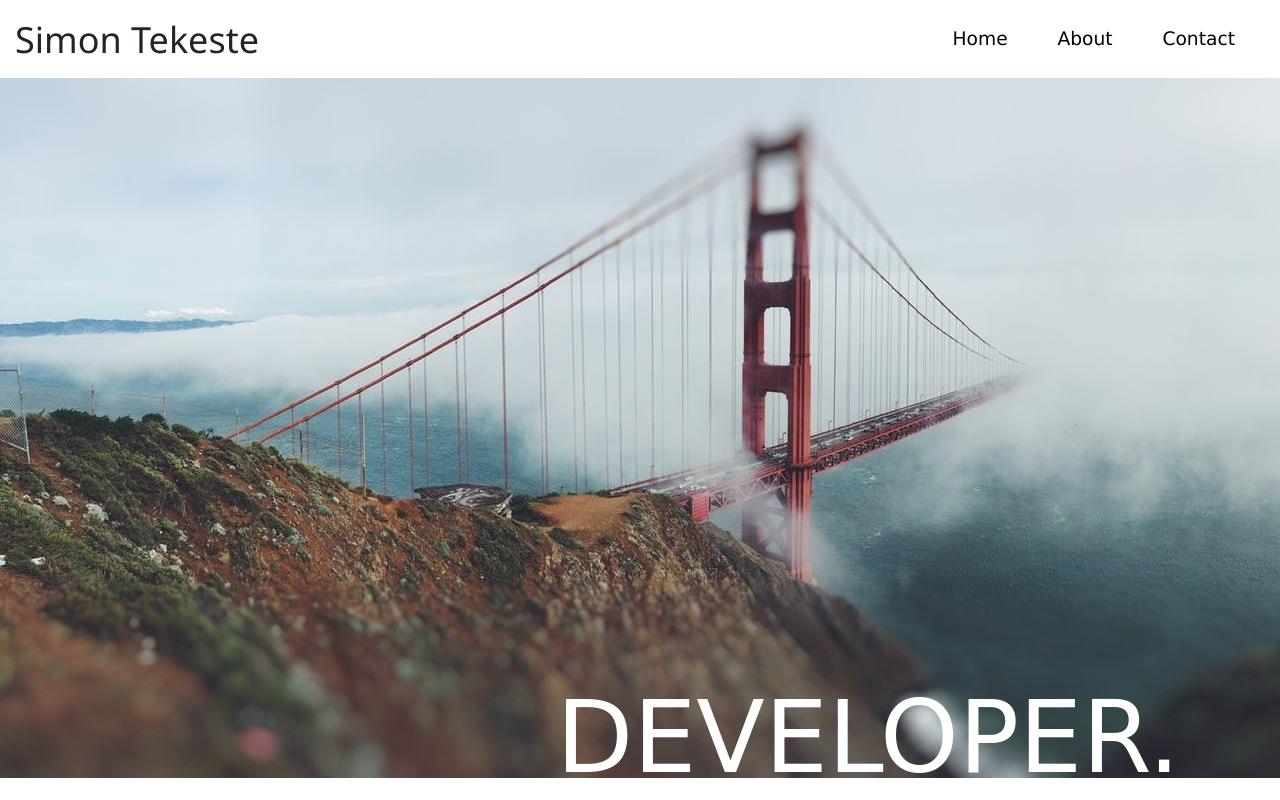
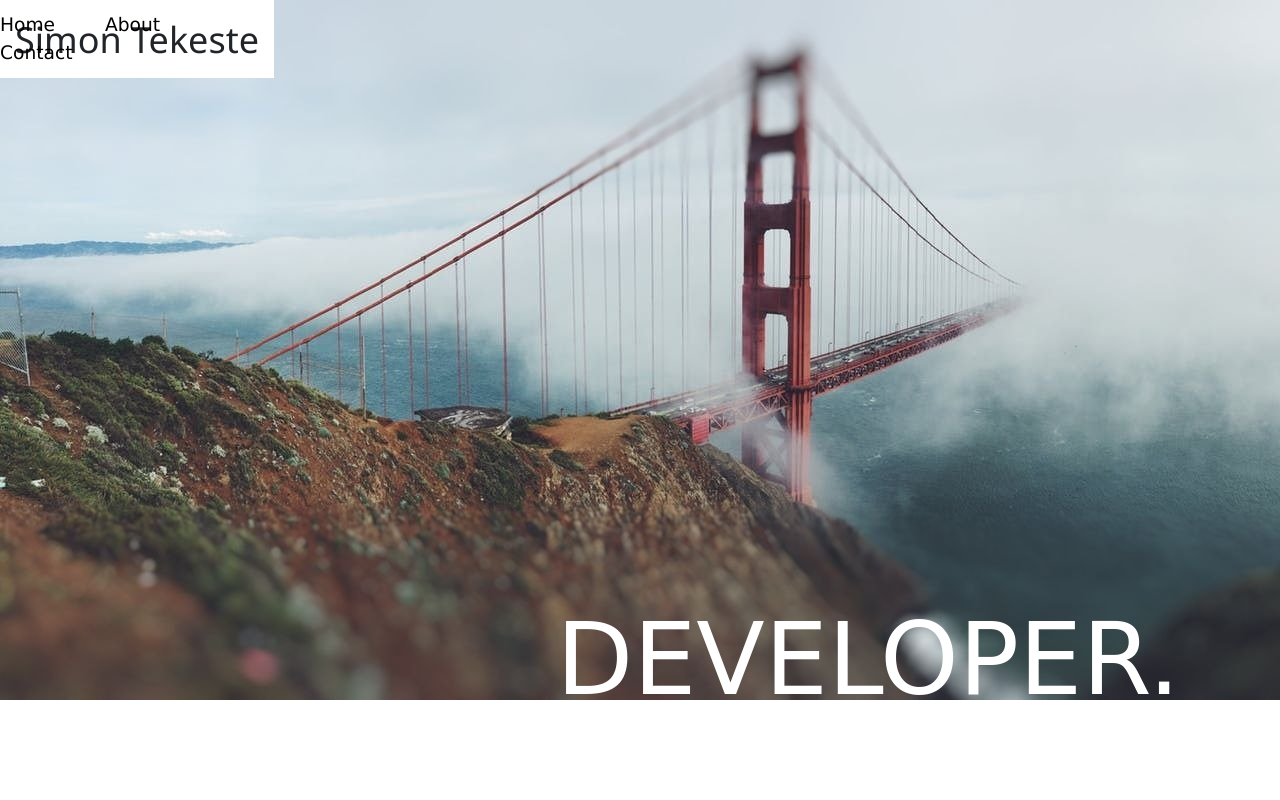
Before and after one commit to simonsaysfollow/SimonsWorld, a Django app: page / in a window 1280 px wide. Run offline with Django 3.2, Linux system fonts and the light colour scheme; some libraries are stand-ins or nearby versions; some web fonts are replaced.

Commit message:
locked in header

```diff
--- a/static/styling/cssBase.css
+++ b/static/styling/cssBase.css
@@ -1,7 +1,7 @@
 
 header {
     background-color: white;
-    position: sticky;
+    position: absolute;
     z-index: 3;
 }
 
@@ -10,7 +10,6 @@ header {
 }
 
 .nameName{
-    position: sticky;
     left: 0;
 }
 
```
